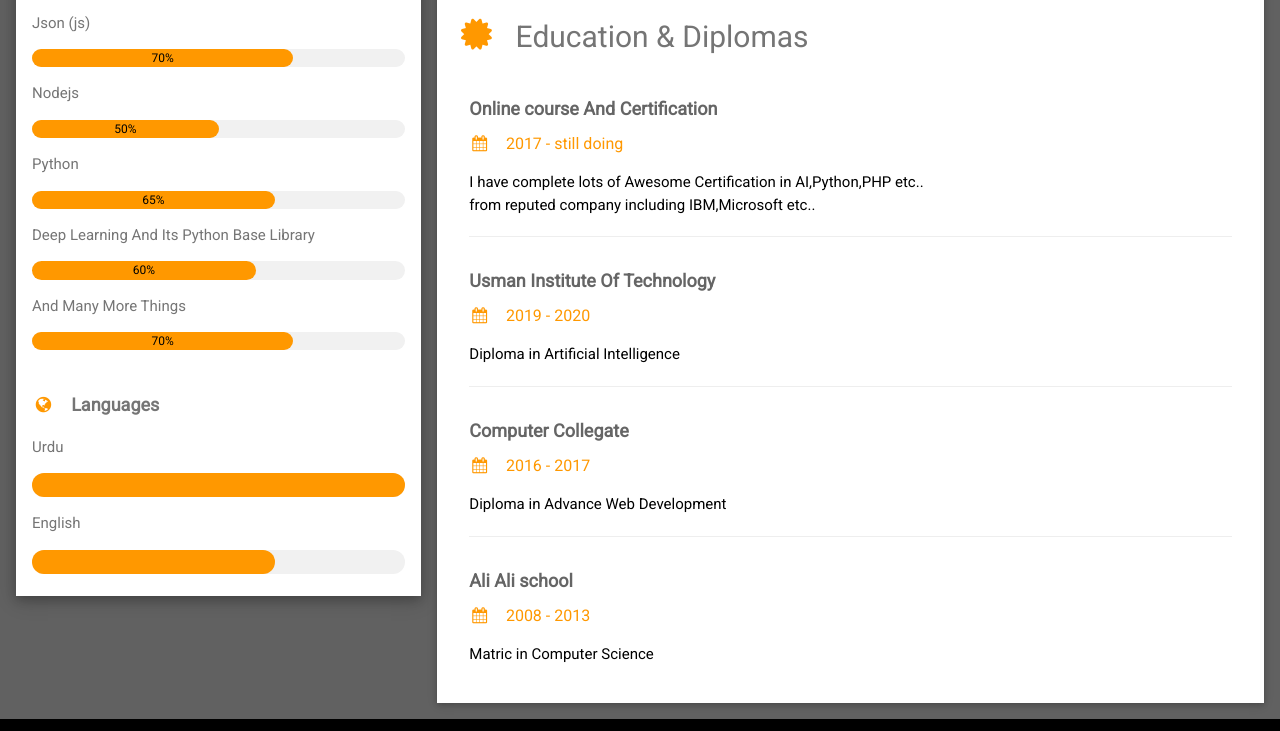
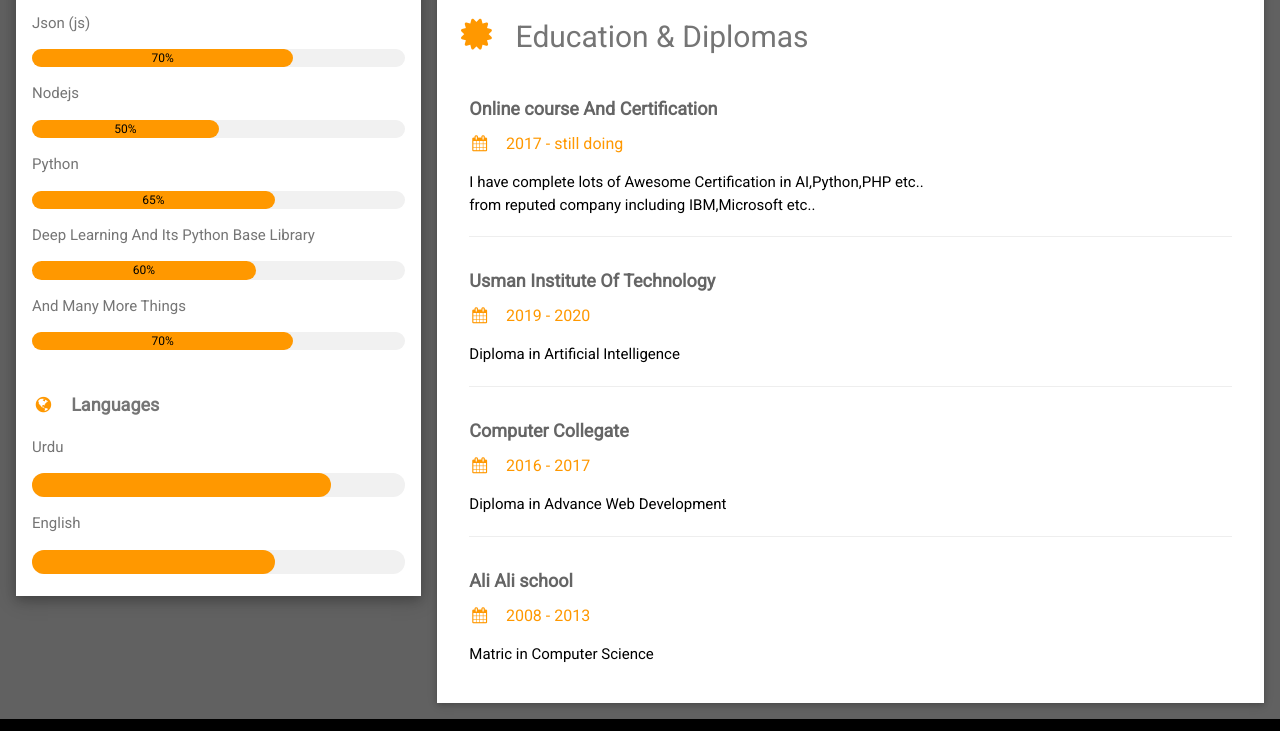
Before and after one commit to Isfhan/isfhan-surge, a plain HTML site: page index.html in a window 1280 px wide. Shown: the part 898-1629 px from the top of the page. Drawn offline with nearby package versions, Linux system fonts and the light colour scheme.

Commit message:
update urdu bar value

```diff
--- a/index.html
+++ b/index.html
@@ -90,7 +90,7 @@ html,body,h1,h2,h3,h4,h5,h6 {font-family: "Roboto", sans-serif}
           <p class="w3-large w3-text-theme"><b><i class="fa fa-globe fa-fw w3-margin-right w3-text-orange"></i>Languages</b></p>
           <p>Urdu</p>
           <div class="w3-light-grey w3-round-xlarge">
-            <div class="w3-round-xlarge w3-orange" style="height:24px;width:100%"></div>
+            <div class="w3-round-xlarge w3-orange" style="height:24px;width:80%"></div>
           </div>
           <p>English</p>
           <div class="w3-light-grey w3-round-xlarge">
```
